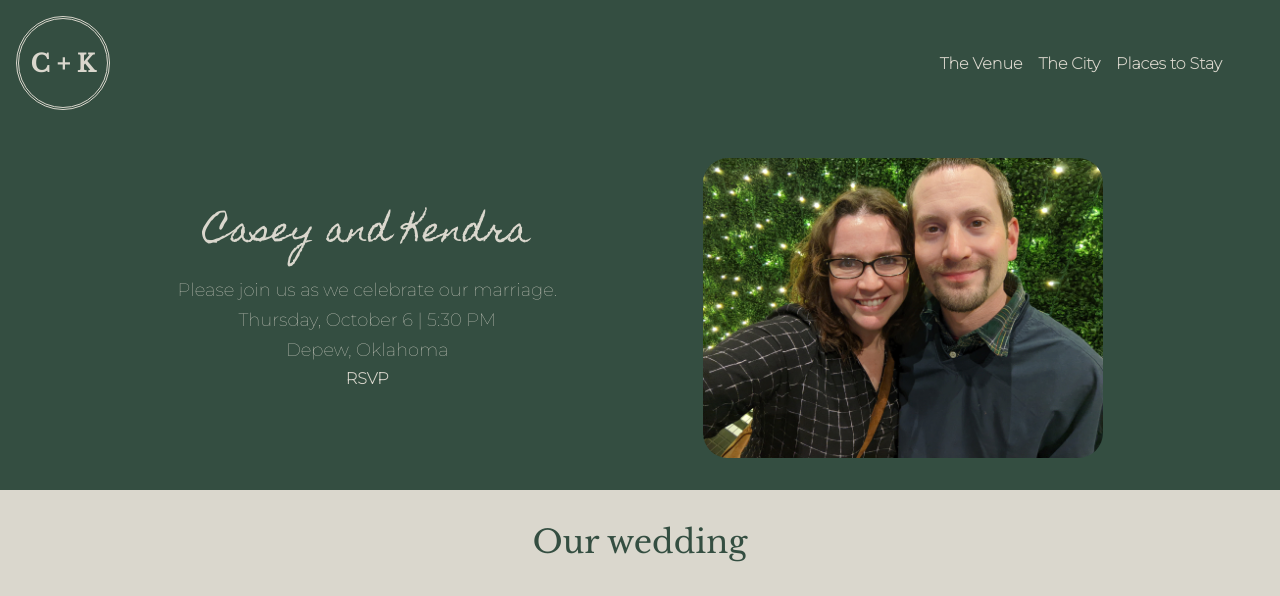
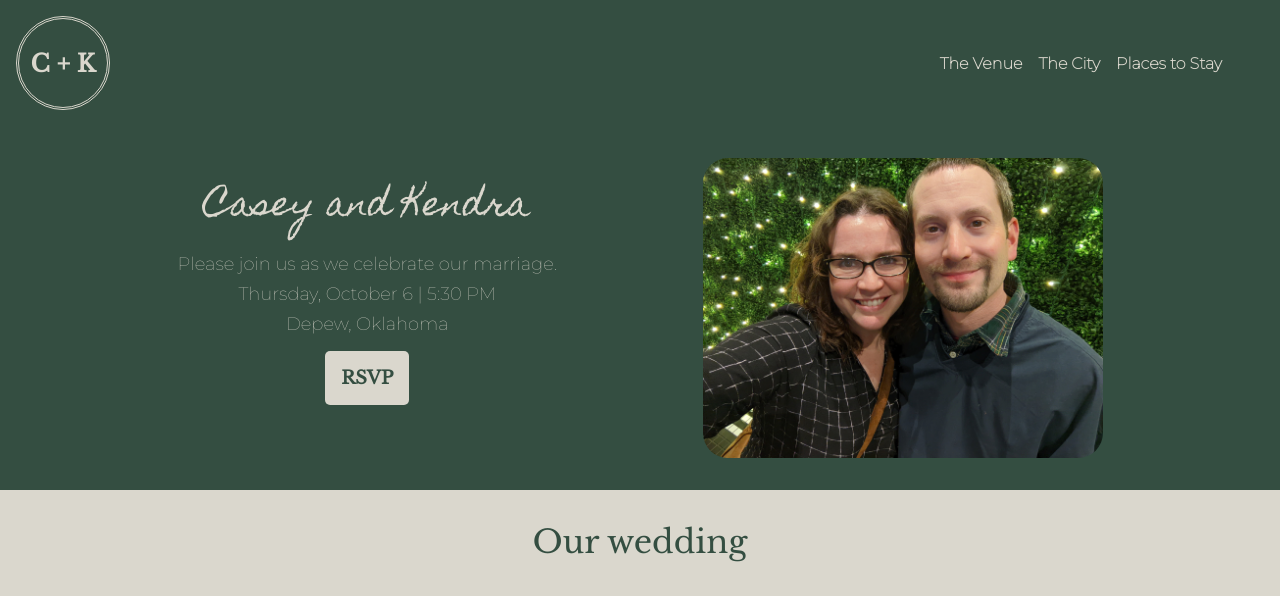
Before and after one commit to redzepova/Odin-Landing-Page-Exercise, a plain HTML site: page index.html in a window 1280 px wide. Shown: the top 596 px of the page. Drawn offline with nearby package versions, Linux system fonts and the light colour scheme.

Commit message:
Style RSVP button

```diff
--- a/index.html
+++ b/index.html
@@ -26,7 +26,7 @@
             <div class="overview">Thursday, October 6 | 5:30 PM</div>
             <div class="overview">Depew, Oklahoma</div>
             <div class="button">
-                <a href="mailto:kendra.moon@gmail.com">RSVP</a>
+                <a href="mailto:kendra.moon@gmail.com" id="rsvp">RSVP</a>
             </div>
         </div>
         <img src="casey-and-kendra.jpg" alt="" id="c-k-selfie">
--- a/style.css
+++ b/style.css
@@ -39,6 +39,21 @@ body {
     font-size: 34px;
     background-color:#344E41;
     color: #DAD7CD;
+}
+
+.button {
+    display: flex;
+    background-color: #DAD7CD;
+    border-radius: 5px;
+    padding: 16px;
+    margin: 8px;
+
+}
+
+#rsvp {
+    color: #344E41;
+    font-family: 'Libre Baskerville', serif;
+    font-size: 18px;
 }
 
 .links {
```
